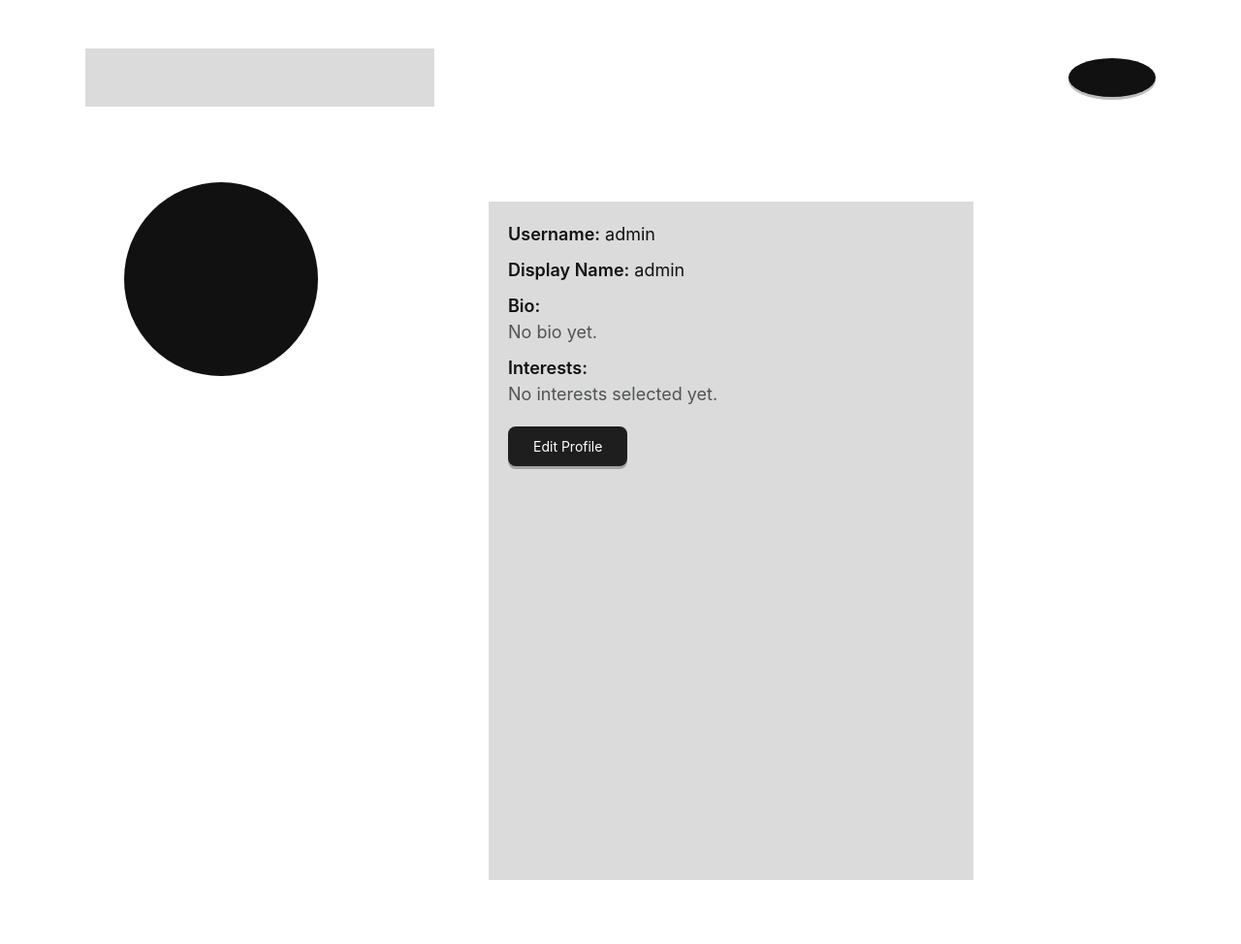
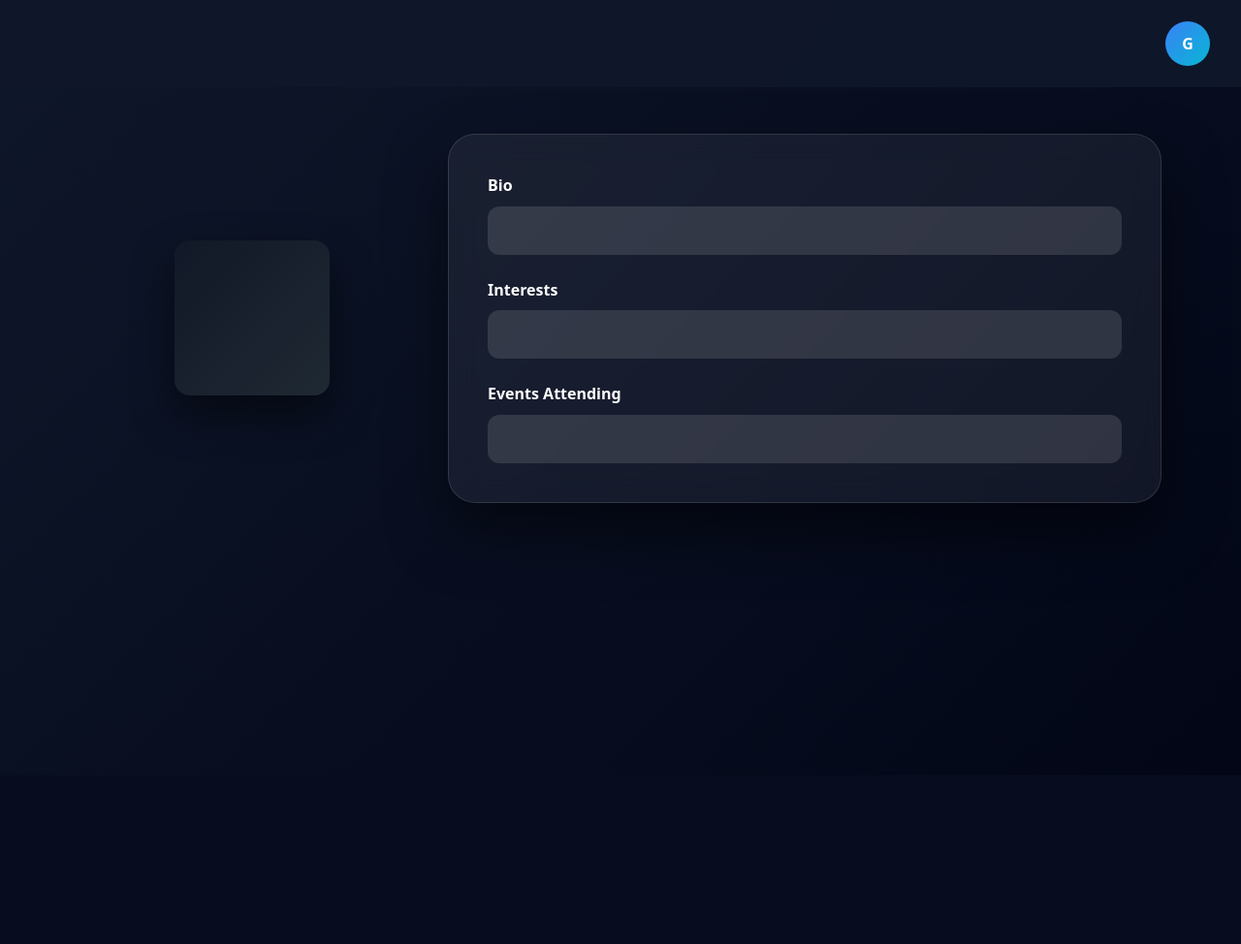
Before and after one commit to Gabriel956/Software_Engineering_Project, a Django app: template main/app/templates/app/profile.html in a window 1280 px wide. Shown: the whole page at 97% size. After the commit the page ends 546 px from the top, so only its background shows below. Run offline with Django 5.2, Linux system fonts and the light colour scheme; the template is opened without the code that fills it: values that come from a table or form of the project are taken from there, others are empty; data comes from the database, SQL or seed files in the repository; some libraries are stand-ins or nearby versions.

Commit message:
profile.html updated UI

```diff
--- a/main/app/templates/app/profile.html
+++ b/main/app/templates/app/profile.html
@@ -1,268 +1,113 @@
-<!doctype html>
+<!DOCTYPE html>
 <html lang="en">
-
 <head>
-  <meta charset="utf-8">
+  <meta charset="UTF-8">
+  <title>Profile</title>
   <meta name="viewport" content="width=device-width, initial-scale=1">
-  <title>In the Works — Profile</title>
-  <link href="https://cdn.jsdelivr.net/npm/bootstrap@5.3.2/dist/css/bootstrap.min.css" rel="stylesheet">
+  <link href="https://cdn.jsdelivr.net/npm/bootstrap@5.3.3/dist/css/bootstrap.min.css" rel="stylesheet">
+  <script src="https://cdn.jsdelivr.net/npm/gsap@3.12.5/dist/gsap.min.js"></script>
 
   <style>
-    html, body {
-      height: 100%;
-      margin: 0;
+    body {
+      background: linear-gradient(135deg, #0f172a, #020617);
+      min-height: 100vh;
+      font-family: Poppins, system-ui, sans-serif;
+      color: white;
     }
 
-    body {
-      background: #fff;
-      font-family: Inter, system-ui, -apple-system, "Segoe UI", Roboto, "Helvetica Neue", Arial;
-      color: #111;
-      overflow-x: hidden;
+    .top-header {
+      height: 90px;
+      background: rgba(15,23,42,.95);
+      display: flex;
+      justify-content: flex-end;
+      align-items: center;
+      padding: 0 2rem;
     }
 
-    .login-wrap {
-      min-height: 100vh;
-      display: flex;
-      align-items: center;
-      justify-content: center;
-      flex-direction: column;
-      transition: opacity 0.5s ease;
-    }
-
-    .login-card {
-      width: 360px;
-      background: transparent;
-      text-align: center;
-    }
-
-    h1.title {
-      font-size: 22px;
-      font-weight: 800;
-      margin-bottom: 26px;
-      position: relative;
-      display: inline-block;
-      padding-bottom: 12px;
-    }
-
-    h1.title::after {
-      content: '';
-      position: absolute;
-      left: 50%;
-      transform: translateX(-50%);
-      bottom: 0;
-      height: 4px;
-      width: 36px;
-      background: #111;
-      border-radius: 2px;
-    }
-
-    .form-control.custom-input {
-      background: #dcdcdc;
-      border: 0;
-      height: 60px;
-      border-radius: 2px;
-      box-shadow: none;
-      padding-left: 18px;
-      padding-right: 18px;
-    }
-
-    .form-control.custom-input::placeholder {
-      color: #7b7b7b;
-    }
-
-    .create-link {
-      display: block;
-      text-align: left;
-      margin-top: 8px;
-      margin-bottom: 18px;
-      font-size: 12px;
-      color: #0d6efd;
-      text-decoration: none;
-    }
-
-    .btn-custom {
-      background: #1e1e1e;
-      color: #fff;
-      border: 0;
-      border-radius: 8px;
-      padding: 10px 26px;
-      box-shadow: 0 3px 0 rgba(0, 0, 0, 0.25);
-      font-size: 14px;
-      min-width: 90px;
-    }
-
-    .btn-row {
-      display: flex;
-      gap: 18px;
-      justify-content: center;
-      margin-top: 12px;
-    }
-
-    .events-section {
-      padding: 40px 60px;
-    }
-
-    .topbar {
-      height: 80px;
-      display: flex;
-      align-items: center;
-      justify-content: space-between;
-      padding: 12px 28px;
-    }
-
-    .brand-box {
-      width: 360px;
-      height: 60px;
-      background: #dbdbdb;
-    }
-
-    .avatar {
-      width: 40px;
-      height: 40px;
+    .profile-circle {
+      width: 46px;
+      height: 46px;
       border-radius: 50%;
-      background: #111;
-      color: #fff;
+      background: linear-gradient(135deg, #3b82f6, #06b6d4);
       display: flex;
       align-items: center;
       justify-content: center;
       font-weight: 700;
     }
 
-    .events-grid {
-      column-count: 2;
-      column-gap: 70px;
-      margin-top: 20px;
+    .avatar-box {
+      width: 160px;
+      height: 160px;
+      border-radius: 1rem;
+      background: linear-gradient(135deg, #111827, #1f2933);
+      box-shadow: 0 20px 40px rgba(0,0,0,.5);
     }
 
-    .event-card {
-      display: flex;
-      padding: 18px;
-      margin-bottom: 28px;
-      align-items: right;
-      gap: 16px;
-      break-inside: avoid;
+    .profile-card {
+      background: rgba(255,255,255,0.06);
+      border-radius: 1.75rem;
+      border: 1px solid rgba(255,255,255,.12);
+      box-shadow: 0 30px 60px rgba(0,0,0,.5);
+      backdrop-filter: blur(16px);
+      padding: 2.5rem;
     }
 
-    .profile-thumb {
-      width: 200px;
-      height: 200px;
-      background: #111;
-      margin-top: 50px;
-      margin-left: 50px;
-      border-radius: 50%;
-      display: flex;
-      align-items: center;
-      justify-content: center;
-      color: white;
-      font-size: 48px;
+    .section-title {
+      font-weight: 600;
+      margin-bottom: .6rem;
     }
 
-    .event-meta {
-      flex: 1;
-    }
-
-    .event-desc {
-      font-size: 18px;
-      margin-bottom: 10px;
-      position: relative;
-      left: 160px;
-      top: 70px;
-      background: #dbdbdb;
-      width: 500px;
-      /* small typo fix: add colon */
-      height: 700px;
-      padding: 20px;
-      margin-bottom: 50px;
-    }
-
-    .profile-line {
-      margin-bottom: 10px;
-    }
-
-    .profile-label {
-      font-weight: 600;
-    }
-
-    .interest-pill {
-      display: inline-block;
-      background: #cfcfcf;
-      border-radius: 999px;
-      padding: 4px 10px;
-      font-size: 12px;
-      margin: 2px 4px 0 0;
-    }
-
-    @media(max-width:1000px) {
-      .events-grid {
-        column-count: 1;
-      }
-      .event-desc {
-        left: 0;
-        width: auto;
-      }
+    .placeholder-bar {
+      height: 50px;
+      border-radius: .75rem;
+      background: rgba(255,255,255,.12);
     }
   </style>
 </head>
 
 <body>
 
-  <div class="events-section" id="eventsSection">
-    <div class="topbar">
-      <div class="brand-box"></div>
-      <!-- Avatar button still just "G" for now, can be made dynamic later -->
-      <button class="avatar btn btn-custom" onclick="history.back()">{{initial}}</button>
+<div class="top-header">
+  <div class="profile-circle">G</div>
+</div>
+
+<div class="container py-5">
+  <div class="row g-4 align-items-center">
+
+    <div class="col-md-4 text-center">
+      <div class="avatar-box mx-auto"></div>
     </div>
 
-    <div class="event-card">
-      <div class="profile-thumb">
-        <!-- You can keep this as G or later pass an initial from the backend -->
-        {{initial}}
-      </div>
+    <div class="col-md-8">
+      <div class="profile-card">
 
-      <div class="event-meta">
-        <div class="event-desc">
-          <div class="profile-line">
-            <span class="profile-label">Username:</span>
-            {{ profile.user.username }}
-          </div>
+        <div class="mb-4">
+          <div class="section-title">Bio</div>
+          <div class="placeholder-bar"></div>
+        </div>
 
-          <div class="profile-line">
-            <span class="profile-label">Display Name:</span>
-            {{ profile.display_name|default:"Not set yet" }}
-          </div>
+        <div class="mb-4">
+          <div class="section-title">Interests</div>
+          <div class="placeholder-bar"></div>
+        </div>
 
-          <div class="profile-line">
-            <span class="profile-label">Bio:</span><br>
-            {% if profile.bio %}
-              {{ profile.bio|linebreaksbr }}
-            {% else %}
-              <span class="text-muted">No bio yet.</span>
-            {% endif %}
-          </div>
+        <div>
+          <div class="section-title">Events Attending</div>
+          <div class="placeholder-bar"></div>
+        </div>
 
-          <div class="profile-line">
-            <span class="profile-label">Interests:</span><br>
-            {% if profile.interests.all %}
-              {% for interest in profile.interests.all %}
-                <span class="interest-pill">{{ interest.name }}</span>
-              {% empty %}
-                <span class="text-muted">No interests selected yet.</span>
-              {% endfor %}
-            {% else %}
-              <span class="text-muted">No interests selected yet.</span>
-            {% endif %}
-          </div>
-          <div class="profile-line" style="margin-top: 20px;">
-            <a href="{% url 'edit_profile' %}" class="btn btn-custom">Edit Profile</a>
-          </div>
-
-
-        </div>
       </div>
     </div>
 
   </div>
+</div>
+
+<script>
+  gsap.from(".top-header", { y:-80, opacity:0, duration:1 })
+  gsap.from(".avatar-box", { x:-40, opacity:0, duration:1, delay:.2 })
+  gsap.from(".profile-card", { x:40, opacity:0, duration:1, delay:.3 })
+  gsap.from(".placeholder-bar", { opacity:0, stagger:.15, delay:.6 })
+</script>
 
 </body>
-
 </html>
```
